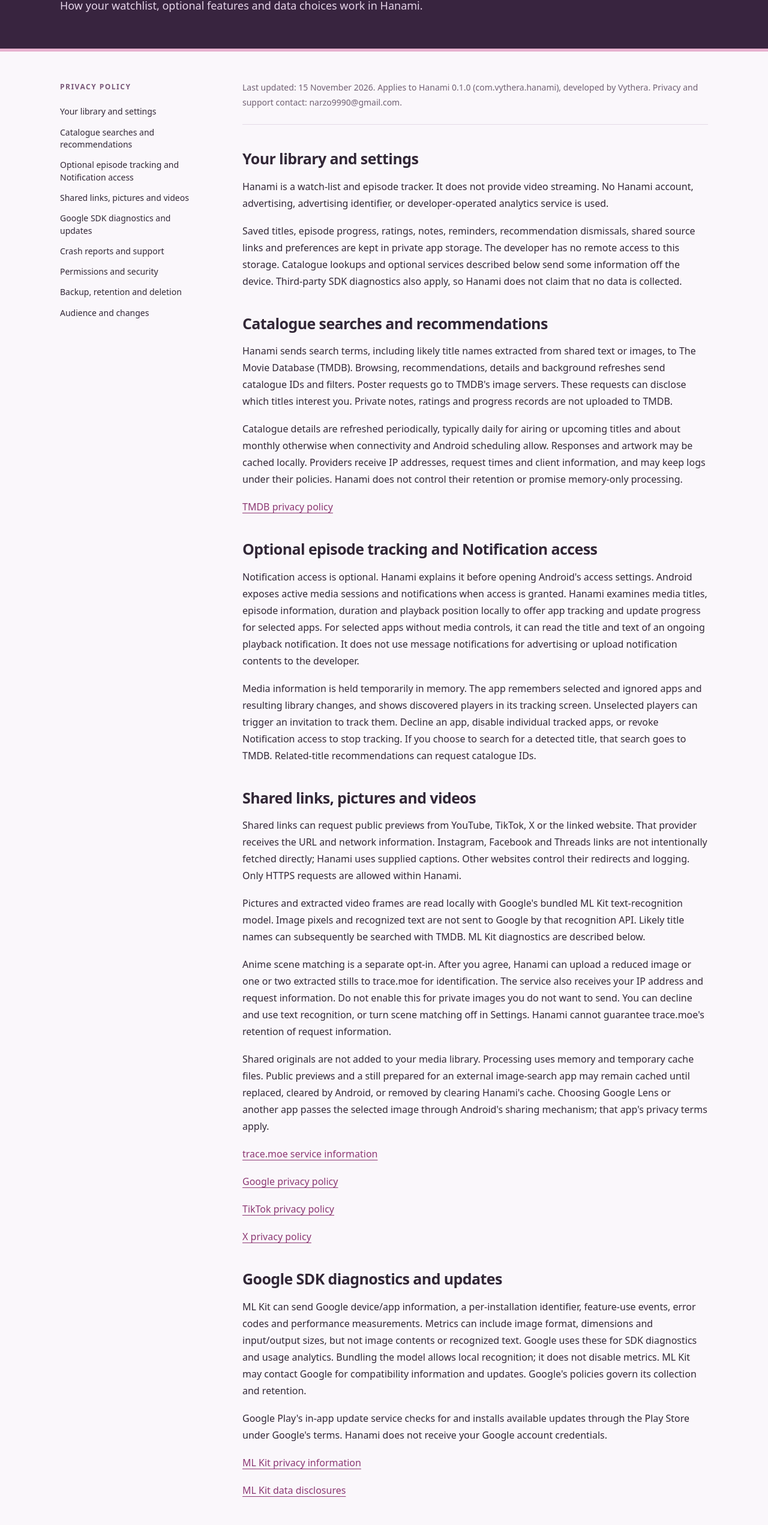
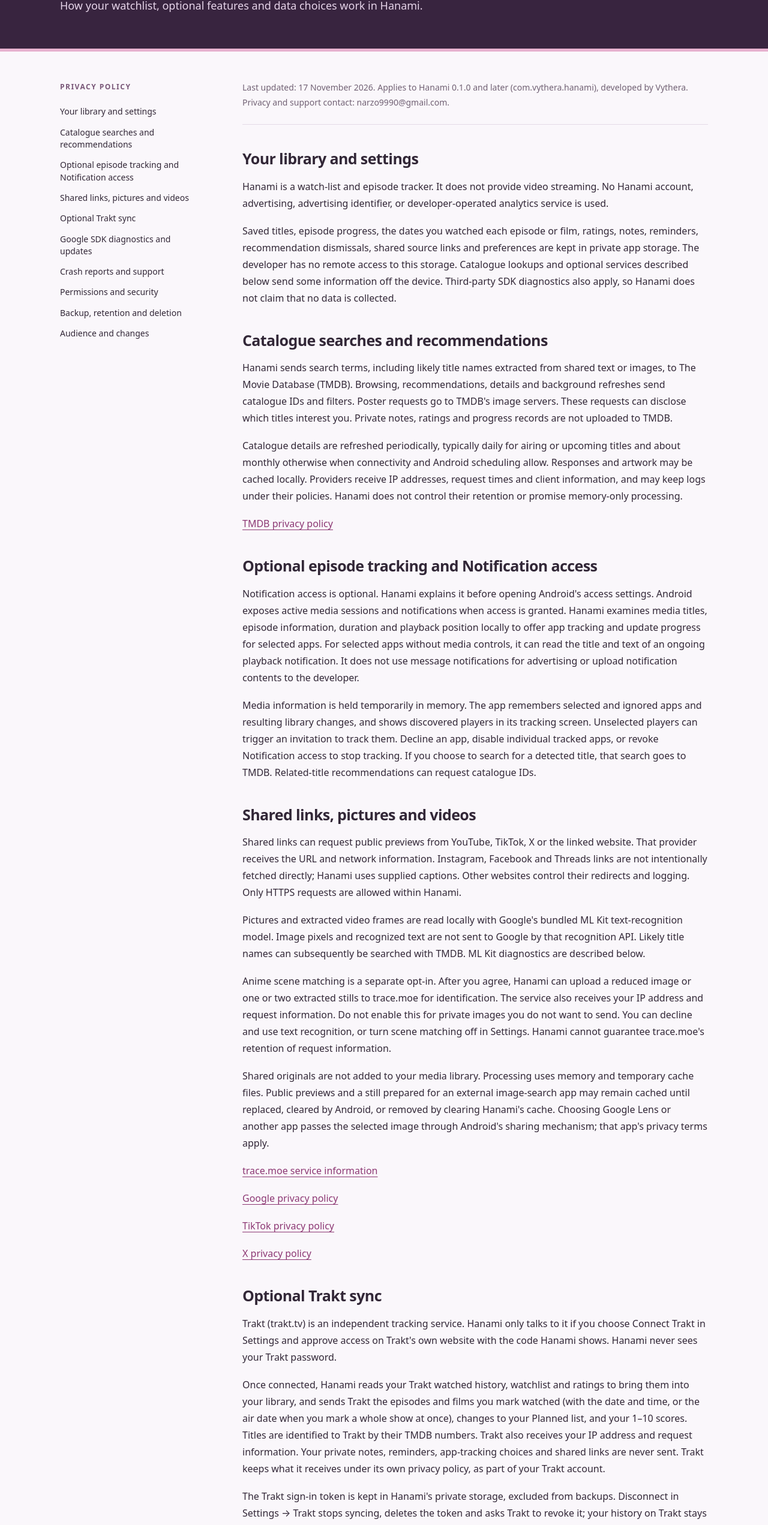
Before and after one commit to NikhilKain/hanami-privacy, a plain HTML site: page index.html in a window 1280 px wide. Shown: the part 239-2782 px from the top of the page at 60% size. Drawn offline with Linux system fonts and the light colour scheme.

Commit message:
Add Trakt sync to the privacy policy
Co-Authored-By: Claude Opus 5.5 <noreply@anthropic.com>

```diff
--- a/index.html
+++ b/index.html
@@ -5,14 +5,15 @@
 <a href="#catalogue-searches-and-recommendations">Catalogue searches and recommendations</a>
 <a href="#optional-episode-tracking-and-notification-access">Optional episode tracking and Notification access</a>
 <a href="#shared-links-pictures-and-videos">Shared links, pictures and videos</a>
+<a href="#optional-trakt-sync">Optional Trakt sync</a>
 <a href="#google-sdk-diagnostics-and-updates">Google SDK diagnostics and updates</a>
 <a href="#crash-reports-and-support">Crash reports and support</a>
 <a href="#permissions-and-security">Permissions and security</a>
 <a href="#backup-retention-and-deletion">Backup, retention and deletion</a>
-<a href="#audience-and-changes">Audience and changes</a></nav><article aria-label="Hanami privacy policy"><p>Last updated: 15 November 2026. Applies to Hanami 0.1.0 (com.vythera.hanami), developed by Vythera. Privacy and support contact: narzo9990@gmail.com.</p>
+<a href="#audience-and-changes">Audience and changes</a></nav><article aria-label="Hanami privacy policy"><p>Last updated: 17 November 2026. Applies to Hanami 0.1.0 and later (com.vythera.hanami), developed by Vythera. Privacy and support contact: narzo9990@gmail.com.</p>
 <h2 id="your-library-and-settings">Your library and settings</h2>
 <p>Hanami is a watch-list and episode tracker. It does not provide video streaming. No Hanami account, advertising, advertising identifier, or developer-operated analytics service is used.</p>
-<p>Saved titles, episode progress, ratings, notes, reminders, recommendation dismissals, shared source links and preferences are kept in private app storage. The developer has no remote access to this storage. Catalogue lookups and optional services described below send some information off the device. Third-party SDK diagnostics also apply, so Hanami does not claim that no data is collected.</p>
+<p>Saved titles, episode progress, the dates you watched each episode or film, ratings, notes, reminders, recommendation dismissals, shared source links and preferences are kept in private app storage. The developer has no remote access to this storage. Catalogue lookups and optional services described below send some information off the device. Third-party SDK diagnostics also apply, so Hanami does not claim that no data is collected.</p>
 <h2 id="catalogue-searches-and-recommendations">Catalogue searches and recommendations</h2>
 <p>Hanami sends search terms, including likely title names extracted from shared text or images, to The Movie Database (TMDB). Browsing, recommendations, details and background refreshes send catalogue IDs and filters. Poster requests go to TMDB&#x27;s image servers. These requests can disclose which titles interest you. Private notes, ratings and progress records are not uploaded to TMDB.</p>
 <p>Catalogue details are refreshed periodically, typically daily for airing or upcoming titles and about monthly otherwise when connectivity and Android scheduling allow. Responses and artwork may be cached locally. Providers receive IP addresses, request times and client information, and may keep logs under their policies. Hanami does not control their retention or promise memory-only processing.</p>
@@ -29,13 +30,18 @@
 <p><a href="https://policies.google.com/privacy">Google privacy policy</a></p>
 <p><a href="https://www.tiktok.com/legal/privacy-policy">TikTok privacy policy</a></p>
 <p><a href="https://x.com/en/privacy">X privacy policy</a></p>
+<h2 id="optional-trakt-sync">Optional Trakt sync</h2>
+<p>Trakt (trakt.tv) is an independent tracking service. Hanami only talks to it if you choose Connect Trakt in Settings and approve access on Trakt&#x27;s own website with the code Hanami shows. Hanami never sees your Trakt password.</p>
+<p>Once connected, Hanami reads your Trakt watched history, watchlist and ratings to bring them into your library, and sends Trakt the episodes and films you mark watched (with the date and time, or the air date when you mark a whole show at once), changes to your Planned list, and your 1–10 scores. Titles are identified to Trakt by their TMDB numbers. Trakt also receives your IP address and request information. Your private notes, reminders, app-tracking choices and shared links are never sent. Trakt keeps what it receives under its own privacy policy, as part of your Trakt account.</p>
+<p>The Trakt sign-in token is kept in Hanami&#x27;s private storage, excluded from backups. Disconnect in Settings → Trakt stops syncing, deletes the token and asks Trakt to revoke it; your history on Trakt stays there until you remove it on trakt.tv.</p>
+<p><a href="https://trakt.tv/privacy">Trakt privacy policy</a></p>
 <h2 id="google-sdk-diagnostics-and-updates">Google SDK diagnostics and updates</h2>
 <p>ML Kit can send Google device/app information, a per-installation identifier, feature-use events, error codes and performance measurements. Metrics can include image format, dimensions and input/output sizes, but not image contents or recognized text. Google uses these for SDK diagnostics and usage analytics. Bundling the model allows local recognition; it does not disable metrics. ML Kit may contact Google for compatibility information and updates. Google&#x27;s policies govern its collection and retention.</p>
 <p>Google Play&#x27;s in-app update service checks for and installs available updates through the Play Store under Google&#x27;s terms. Hanami does not receive your Google account credentials.</p>
 <p><a href="https://developers.google.com/ml-kit/terms">ML Kit privacy information</a></p>
 <p><a href="https://developers.google.com/ml-kit/android-data-disclosure">ML Kit data disclosures</a></p>
 <h2 id="crash-reports-and-support">Crash reports and support</h2>
-<p>Hanami keeps the latest crash report privately, excluded from backups. It may contain app version, device model, Android version, error stack traces and recent app warnings. It does not intentionally include your library, but errors may contain contextual information. The configured TMDB credential is redacted. Review reports before sending.</p>
+<p>Hanami keeps the latest crash report privately, excluded from backups. It may contain app version, device model, Android version, error stack traces and recent app warnings. It does not intentionally include your library, but errors may contain contextual information. The app&#x27;s TMDB and Trakt keys and any sign-in token are redacted. Review reports before sending.</p>
 <p>Nothing is automatically emailed. Report a problem or the crash prompt opens a draft in your mail or sharing app that you can inspect and cancel. The recipient receives the report, your added text and sender/contact information provided by your selected service. Support messages are used to respond and diagnose problems. Contact narzo9990@gmail.com to request deletion of correspondence held by the developer. Your messaging provider manages its own copies and retention.</p>
 <p>Community links open Telegram, which operates separately.</p>
 <p><a href="https://telegram.org/privacy">Telegram privacy policy</a></p>
@@ -44,7 +50,7 @@
 <p>Android WorkManager uses wake-lock and boot-completed permissions to run and reschedule work. No exact-alarm, foreground-service, location, camera, microphone, contacts, SMS, call-log, broad media/storage, Accessibility, or all-installed-packages permission is requested. Files arrive through user-selected share grants. Launcher-app visibility provides local player labels and icons; Hanami does not upload an installed-app inventory.</p>
 <p>App-managed network traffic uses HTTPS. Local information is protected by Android&#x27;s app sandbox and device security. No system guarantees absolute security.</p>
 <h2 id="backup-retention-and-deletion">Backup, retention and deletion</h2>
-<p>With Android backup enabled, the watch-list database can be included in encrypted cloud backup or supported device transfer. This includes notes, progress and saved source links. The developer cannot access your Android backup. Settings, scene-upload consent, tracked-app preferences, SDK identifiers, caches, crash reports and work queues are excluded from Hanami&#x27;s backup allowlist. Android controls backup availability and restoration.</p>
+<p>With Android backup enabled, the watch-list database can be included in encrypted cloud backup or supported device transfer. This includes notes, progress and saved source links. The developer cannot access your Android backup. Settings, scene-upload consent, tracked-app preferences, the Trakt sign-in, SDK identifiers, caches, crash reports and work queues are excluded from Hanami&#x27;s backup allowlist. Android controls backup availability and restoration.</p>
 <p>Library records remain until removed or app storage is cleared. Settings and recommendation dismissals remain until changed or storage is cleared. Later crashes replace old reports. Caches are removed by eviction or clearing cache.</p>
 <p>To remove all locally held data, open Settings → Manage local data, then Android&#x27;s Storage / Clear storage control. Uninstalling also removes local app storage. These actions do not remove Android backups or messages already sent; manage those with your backup or messaging provider. A later Android restore may restore a backed-up library. There is no Hanami account to delete.</p>
 <h2 id="audience-and-changes">Audience and changes</h2>
```
